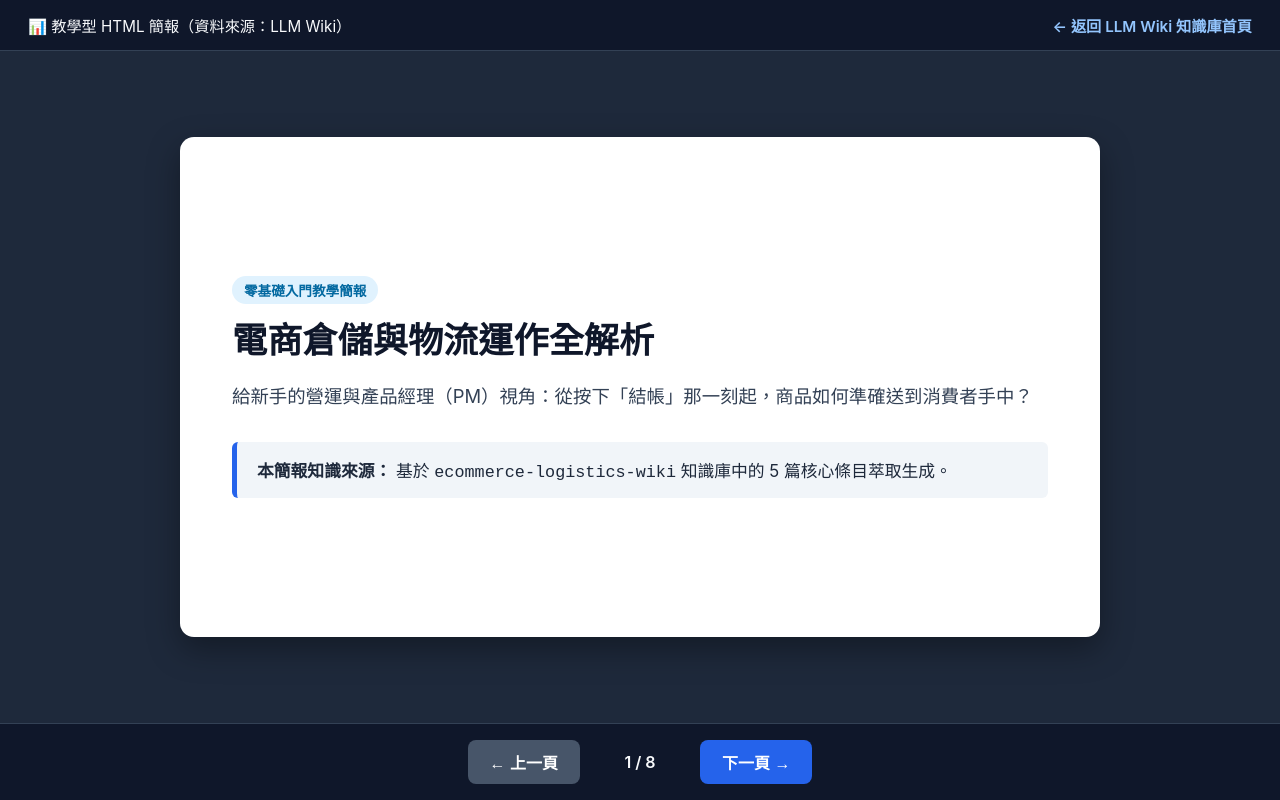
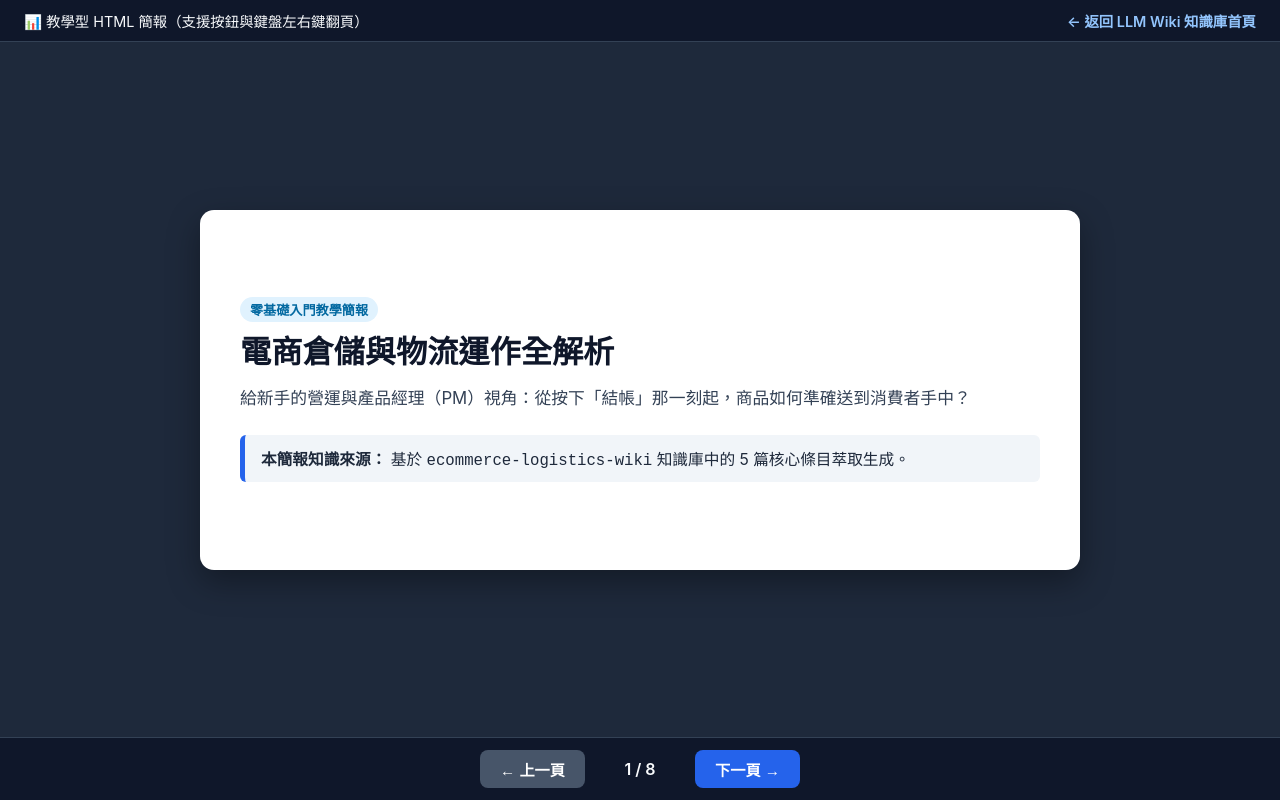
Before and after one commit to S95Dream/ecommerce-logistics-wiki, a plain HTML site: page slides.html in a window 1280 px wide. Drawn offline with Linux system fonts and the light colour scheme.

Commit message:
Update slides.html

```diff
--- a/slides.html
+++ b/slides.html
@@ -20,10 +20,10 @@
             display: flex;
             justify-content: space-between;
             align-items: center;
-            padding: 14px 28px;
+            padding: 10px 24px;
             background-color: #0F172A;
             border-bottom: 1px solid #334155;
-            font-size: 0.95rem;
+            font-size: 0.9rem;
         }
         .top-bar a {
             color: #93C5FD;
@@ -35,20 +35,23 @@
             display: flex;
             align-items: center;
             justify-content: center;
-            padding: 24px;
+            padding: 14px 24px;
+            overflow-y: auto;
         }
         .slide {
             display: none;
             background: #FFFFFF;
             color: #1E293B;
             width: 100%;
-            max-width: 920px;
-            min-height: 500px;
+            max-width: 880px;
+            min-height: 360px;
+            max-height: 100%;
             border-radius: 14px;
-            padding: 44px 52px;
+            padding: 28px 40px;
             box-shadow: 0 12px 32px rgba(0,0,0,0.35);
             flex-direction: column;
             justify-content: center;
+            overflow-y: auto;
         }
         .slide.active { display: flex; }
         .slide-tag {
@@ -56,66 +59,67 @@
             background: #E0F2FE;
             color: #0369A1;
             font-weight: 700;
-            font-size: 0.85rem;
-            padding: 4px 12px;
+            font-size: 0.82rem;
+            padding: 3px 10px;
             border-radius: 20px;
-            margin-bottom: 14px;
+            margin-bottom: 10px;
             width: fit-content;
         }
-        .slide h1 { font-size: 2.2rem; color: #0F172A; margin-bottom: 16px; line-height: 1.3; }
-        .slide h2 { font-size: 1.75rem; color: #1E3A8A; margin-bottom: 20px; border-bottom: 2px solid #E2E8F0; padding-bottom: 10px; }
-        .slide p { font-size: 1.15rem; line-height: 1.75; color: #334155; margin-bottom: 14px; }
-        .slide ul { margin-left: 26px; font-size: 1.12rem; line-height: 1.8; color: #334155; }
-        .slide li { margin-bottom: 10px; }
+        .slide h1 { font-size: 1.95rem; color: #0F172A; margin-bottom: 12px; line-height: 1.3; }
+        .slide h2 { font-size: 1.5rem; color: #1E3A8A; margin-bottom: 14px; border-bottom: 2px solid #E2E8F0; padding-bottom: 8px; }
+        .slide p { font-size: 1.05rem; line-height: 1.65; color: #334155; margin-bottom: 10px; }
+        .slide ul { margin-left: 24px; font-size: 1.02rem; line-height: 1.7; color: #334155; }
+        .slide li { margin-bottom: 8px; }
         .highlight-box {
             background: #F1F5F9;
             border-left: 5px solid #2563EB;
-            padding: 16px 20px;
+            padding: 12px 16px;
             border-radius: 6px;
-            margin-top: 16px;
-            font-size: 1.05rem;
+            margin-top: 12px;
+            font-size: 0.98rem;
             color: #1E293B;
         }
         .grid-2 {
             display: grid;
             grid-template-columns: 1fr 1fr;
-            gap: 20px;
-            margin-top: 10px;
+            gap: 16px;
+            margin-top: 8px;
         }
         .card {
             background: #F8FAFC;
             border: 1px solid #CBD5E1;
             border-radius: 8px;
-            padding: 18px;
+            padding: 14px;
         }
-        .card h3 { color: #0369A1; margin-bottom: 8px; font-size: 1.15rem; }
+        .card h3 { color: #0369A1; margin-bottom: 6px; font-size: 1.08rem; }
         .controls {
             display: flex;
             justify-content: center;
             align-items: center;
             gap: 20px;
-            padding: 16px;
+            padding: 12px;
             background-color: #0F172A;
             border-top: 1px solid #334155;
+            flex-shrink: 0;
         }
         button {
             background: #2563EB;
             color: white;
             border: none;
-            padding: 10px 22px;
+            padding: 8px 20px;
             border-radius: 8px;
-            font-size: 1rem;
+            font-size: 0.95rem;
             font-weight: 600;
             cursor: pointer;
         }
         button:disabled { background: #475569; cursor: not-allowed; }
         button:hover:not(:disabled) { background: #1D4ED8; }
-        #page-indicator { font-weight: 600; min-width: 80px; text-align: center; }
+        #page-indicator { font-weight: 600; min-width: 70px; text-align: center; }
     </style>
 </head>
 <body>
     <div class="top-bar">
-        <span>📊 教學型 HTML 簡報（資料來源：LLM Wiki）</span>
+        <span>📊 教學型 HTML 簡報（支援按鈕與鍵盤左右鍵翻頁）</span>
         <a href="index.html">← 返回 LLM Wiki 知識庫首頁</a>
     </div>
 
@@ -211,11 +215,11 @@
             <span class="slide-tag">全流程串聯總結</span>
             <h2>一張表看懂五大環節的協作關係</h2>
             <ul>
-                <li><strong>訂單層（前台）：</strong> 接單並鎖定庫存 $\rightarrow$ 確保不超賣。</li>
-                <li><strong>庫存層（規劃）：</strong> 監控補貨點與安全庫存 $\rightarrow$ 確保不斷貨。</li>
-                <li><strong>倉儲層（現場）：</strong> 儲位導引與條碼掃描 $\rightarrow$ 確保不拿錯。</li>
-                <li><strong>物流層（運輸）：</strong> 正向配送與退貨質檢 $\rightarrow$ 確保準時達與帳實相符。</li>
-                <li><strong>PM 層（中樞）：</strong> 串聯系統規則與異常流程 $\rightarrow$ 讓整條鏈路順暢運轉。</li>
+                <li><strong>訂單層（前台）：</strong> 接單並鎖定庫存 → 確保不超賣。</li>
+                <li><strong>庫存層（規劃）：</strong> 監控補貨點與安全庫存 → 確保不斷貨。</li>
+                <li><strong>倉儲層（現場）：</strong> 儲位導引與條碼掃描 → 確保不拿錯。</li>
+                <li><strong>物流層（運輸）：</strong> 正向配送與退貨質檢 → 確保準時達與帳實相符。</li>
+                <li><strong>PM 層（中樞）：</strong> 串聯系統規則與異常流程 → 讓整條鏈路順暢運轉。</li>
             </ul>
         </div>
 
```
